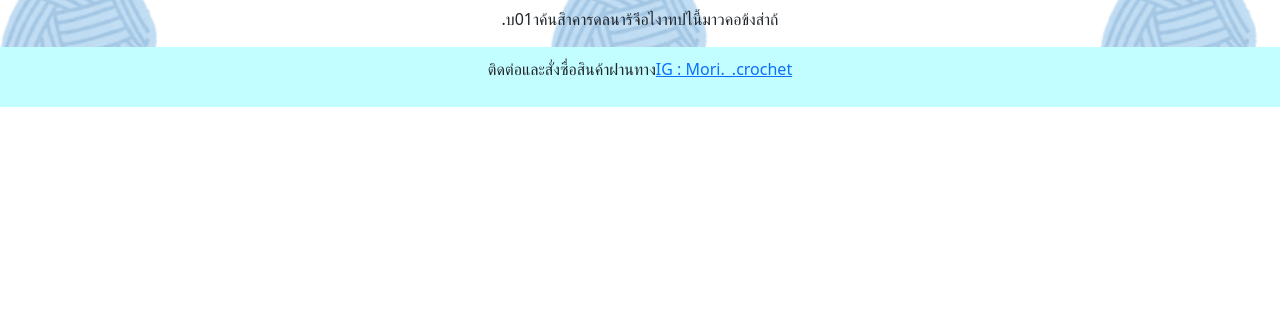
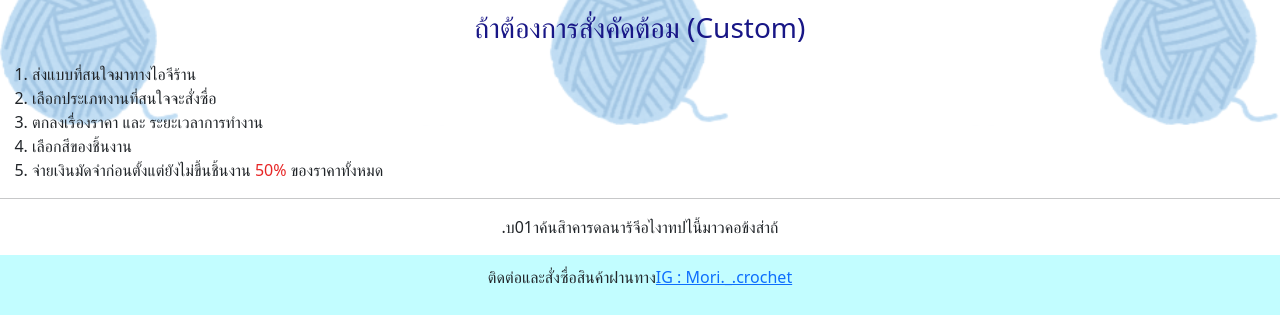
Before and after one commit to kodchaporn-phdungkittiwong/6809616961_MyShop, a plain HTML site: page my2ndcategory.html in a window 1280 px wide. Shown: the part 1765-2080 px from the top of the page. Before the commit the page ends 1872 px from the top, so only its background shows below. Drawn offline with nearby package versions, Linux system fonts and the light colour scheme.

Commit message:
feat_custom_my1st,my2nd

```diff
--- a/my2ndcategory.html
+++ b/my2ndcategory.html
@@ -77,6 +77,19 @@
         </table>
     </center>
 
+    <h2><small style="color: rgb(24, 22, 134);">ถ้าต้องการสั่งคัดต้อม (Custom)</small></h2>
+    <p>
+        <ol>
+            <li>ส่งแบบที่สนใจมาทางไอจีร้าน</li>
+            <li>เลือกประเภทงานที่สนใจจะสั่งซื่อ</li>
+            <li>ตกลงเรื่องราคา และ ระยะเวลาการทำงาน</li>
+            <li>เลือกสีของชิ้นงาน</li>
+            <li>จ่ายเงินมัดจำก่อนตั้งแต่ยังไม่ขึ้นชิ้นงาน <span style="color: rgb(231, 37, 37);">50%</span> ของราคาทั้งหมด</li>
+        </ol>
+    </p>
+
+    <hr>
+
     <center>
         <p><bdo dir="rtl"> ถ้าส่งข้อความนี้ไปทางไอจีร้านลดราคาสินค้า10บ. </bdo></p>
     </center>
```
Also changed, not shown: index.html (+6 -4 lines), my1stcategory.html (+14 -0 lines).
